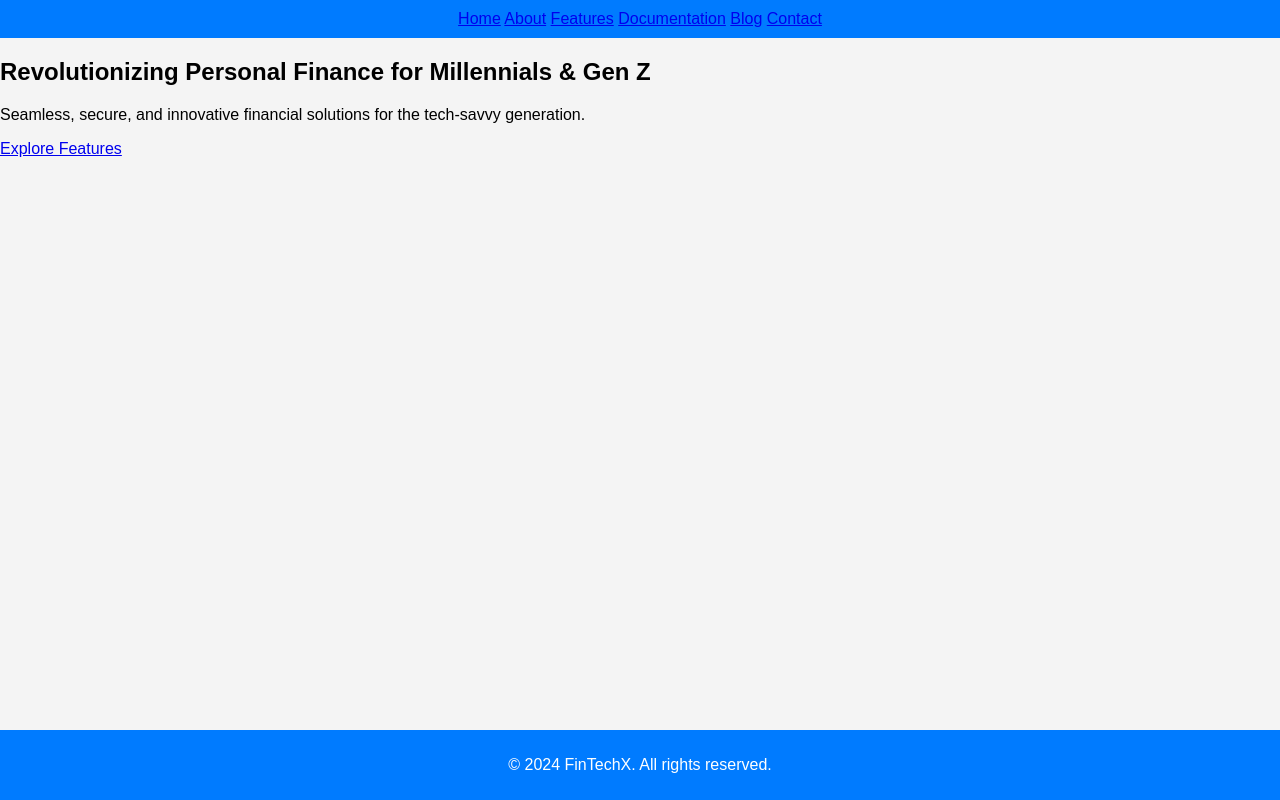
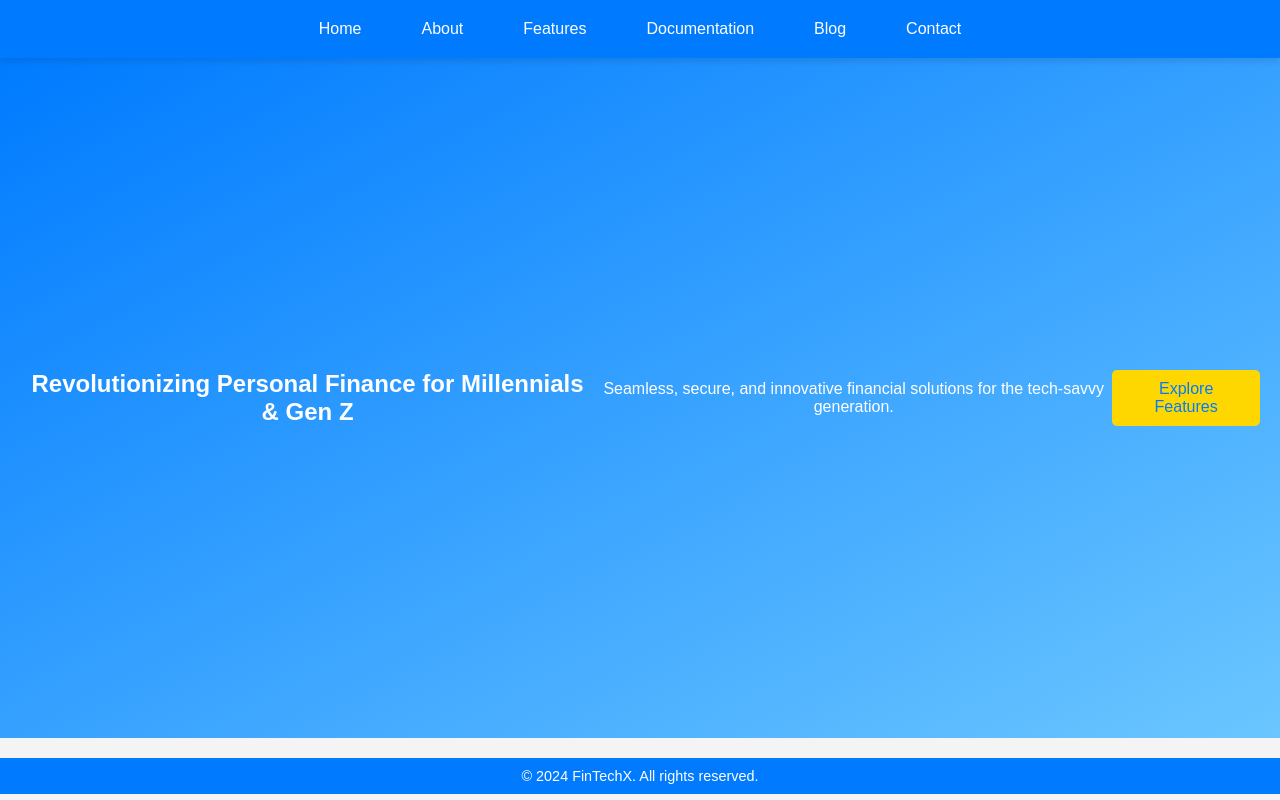
Before and after one commit to programmerraju/FintechX, a plain HTML site: page index.html in a window 1280 px wide. Drawn offline with Linux system fonts and the light colour scheme; files that its build step writes are made by us from their sources.

Commit message:
update hero structure in index.html and add some finanacial technology related css.

```diff
--- a/index.html
+++ b/index.html
@@ -4,7 +4,7 @@
     <meta charset="UTF-8">
     <meta name="viewport" content="width=device-width, initial-scale=1.0">
     <title>FinTechX | Revolutionizing Finance</title>
-    <link rel="stylesheet" href="assets/css/styles.css">
+    <link rel="stylesheet" href="styles.css">
 </head>
 <body>
     <header>
--- a/styles.css
+++ b/styles.css
@@ -1,48 +1,92 @@
 /* General Styles */
 body {
-    font-family: Arial, sans-serif;
+    font-family: 'Arial', sans-serif;
     margin: 0;
     padding: 0;
     background-color: #f4f4f4;
+    color: #333;
 }
 
+/* Header and Navigation */
 header {
     background-color: #007BFF;
-    color: white;
     padding: 10px 0;
-    text-align: center;
+    box-shadow: 0 4px 6px rgba(0, 0, 0, 0.1);
+    position: sticky;
+    top: 0;
+    z-index: 1000;
 }
 
-header h1 {
-    margin: 0;
+header nav {
+    display: flex;
+    justify-content: center;
+    align-items: center;
 }
 
-nav ul {
-    list-style: none;
-    padding: 0;
-    text-align: center;
+header nav a {
+    color: white;
+    text-decoration: none;
+    margin: 0 15px;
+    font-size: 1rem;
+    padding: 10px 15px;
+    transition: background-color 0.3s ease, color 0.3s ease;
 }
 
-nav ul li {
-    display: inline;
-    margin: 0 10px;
+header nav a:hover {
+    background-color: white;
+    color: #007BFF;
+    border-radius: 5px;
 }
 
-nav ul li a {
+/* Hero Section */
+#hero {
+    background: linear-gradient(to bottom right, #007BFF, #6BC6FF);
     color: white;
-    text-decoration: none;
+    text-align: center;
+    padding: 100px 20px;
+    min-height: 60vh;
+    display: flex;
+    justify-content: center;
+    align-items: center;
 }
 
-main {
-    padding: 20px;
+.hero-content h1 {
+    font-size: 2.5rem;
+    margin-bottom: 20px;
 }
 
+.hero-content p {
+    font-size: 1.2rem;
+    margin-bottom: 30px;
+    line-height: 1.6;
+}
+
+.cta {
+    display: inline-block;
+    background-color: #FFD700;
+    color: #007BFF;
+    padding: 10px 20px;
+    font-size: 1rem;
+    text-decoration: none;
+    border-radius: 5px;
+    transition: background-color 0.3s ease, color 0.3s ease;
+}
+
+.cta:hover {
+    background-color: #FFC300;
+    color: white;
+}
+
+/* Footer */
 footer {
     background-color: #007BFF;
     color: white;
     text-align: center;
     padding: 10px 0;
-    position: fixed;
-    bottom: 0;
-    width: 100%;
+    margin-top: 20px;
 }
+
+footer p {
+    margin: 0;
+    font-size: 0.9rem;
+}
```
